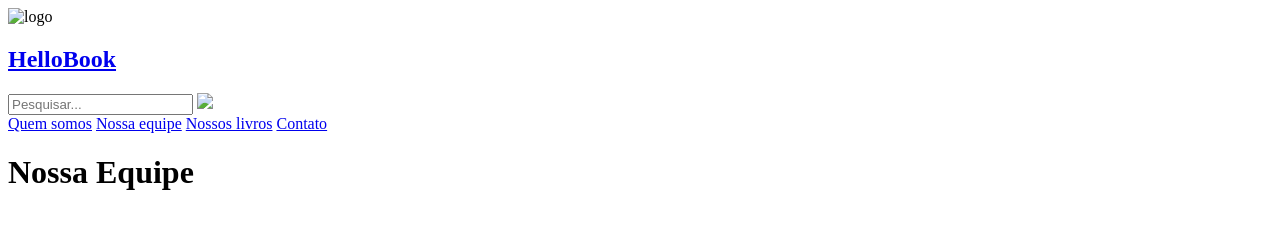
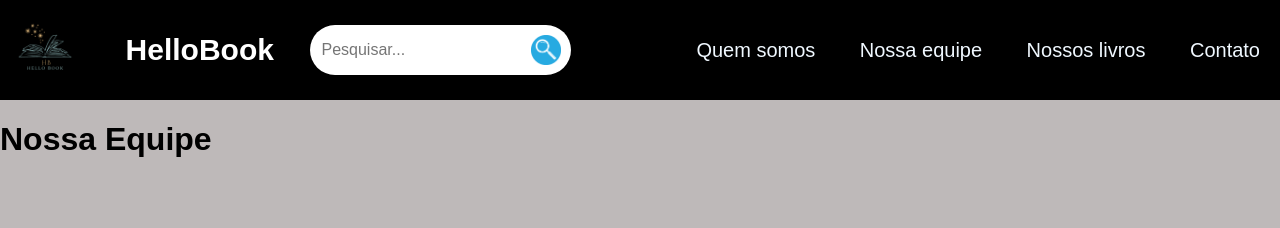
Before and after one commit to Sundaeh/ProjetoSquad, a plain HTML site: page microempreendedor/nossaequipe.html in a window 1280 px wide. Drawn offline with Linux system fonts and the light colour scheme; the site is published under a folder, as on GitHub Pages, so addresses that start at the root find nothing.

Commit message:
Site 1.7
Versão com erros do CSS ao abrir o arquivo localmente corrigido.

```diff
--- a/microempreendedor/css/style.css
+++ /dev/null
@@ -1,89 +0,0 @@
-/*-----------CÓDIGO CSS PADRÃO DO MENU---------------*/
-body{
-    padding: 0;
-    margin: 0;
-    font-family: Arial;
-    color: black;
-    background: rgb(190, 185, 185);
-}
-
-.navbar{
-    display: flex;
-    flex-flow: row wrap;
-    height: 100px;
-    background: black;
-    justify-content: center;
-    align-items: center;
-}
-
-.logo{
-    /*Visiualizar bordas (border: 1px solid blue;)*/
-    flex: 150px;
-    text-align: center;
-    font-size: 20px;
-}
-
-.logo a{
-    text-decoration: none;
-    color: white;
-}
-
-.search-box{
-    background-color: white;
-    height: 30px;
-    padding: 10px;
-    border-radius: 40px;
-    display: flex;
-    justify-content: space-between;
-    align-items: center;
-}
-
-.search-text{
-    border: 0;
-    outline: 0;
-    font-size: 16px;
-}
-
-.menu{
-    /*Visualizar bordas (border: 1px solid green;)*/
-    flex: 50%;
-    text-align: right;
-    padding: 0px;
-}
-
-.menu a{
-    text-decoration: none;
-    color: aliceblue;
-    font-size: 20px;
-    padding: 20px;
-}
-
-.menu a:hover{
-    border-bottom: 4px solid aliceblue;
-}
-/*-----------ENCERRAMENTO DO CÓDIGO PADRÃO DO MENU--------------*/
-.livro img{
-    border: 5px solid white;
-    border-radius: 10px;
-}
-
-.livro p{
-    background: #4169e1;
-    border-radius: 10px;
-    padding: 8px 5px;
-    text-align: center;
-    margin-top: 5px;
-    cursor: pointer;
-}
-
-.livro p:hover{
-    color: white;
-    background: black;
-    border-bottom: 4px solid aliceblue;
-}
-
-#livros{
-    display: flex;
-    justify-content: space-around;
-    margin-top: 100px;
-}
--- /dev/null
+++ b/microempreendedor/menu/style.css
@@ -0,0 +1,89 @@
+/*-----------CÓDIGO CSS PADRÃO DO MENU---------------*/
+body{
+    padding: 0;
+    margin: 0;
+    font-family: Arial;
+    color: black;
+    background: rgb(190, 185, 185);
+}
+
+.navbar{
+    display: flex;
+    flex-flow: row wrap;
+    height: 100px;
+    background: black;
+    justify-content: center;
+    align-items: center;
+}
+
+.logo{
+    /*Visiualizar bordas (border: 1px solid blue;)*/
+    flex: 150px;
+    text-align: center;
+    font-size: 20px;
+}
+
+.logo a{
+    text-decoration: none;
+    color: white;
+}
+
+.search-box{
+    background-color: white;
+    height: 30px;
+    padding: 10px;
+    border-radius: 40px;
+    display: flex;
+    justify-content: space-between;
+    align-items: center;
+}
+
+.search-text{
+    border: 0;
+    outline: 0;
+    font-size: 16px;
+}
+
+.menu{
+    /*Visualizar bordas (border: 1px solid green;)*/
+    flex: 50%;
+    text-align: right;
+    padding: 0px;
+}
+
+.menu a{
+    text-decoration: none;
+    color: aliceblue;
+    font-size: 20px;
+    padding: 20px;
+}
+
+.menu a:hover{
+    border-bottom: 4px solid aliceblue;
+}
+/*-----------ENCERRAMENTO DO CÓDIGO PADRÃO DO MENU--------------*/
+.livro img{
+    border: 5px solid white;
+    border-radius: 10px;
+}
+
+.livro p{
+    background: #4169e1;
+    border-radius: 10px;
+    padding: 8px 5px;
+    text-align: center;
+    margin-top: 5px;
+    cursor: pointer;
+}
+
+.livro p:hover{
+    color: white;
+    background: black;
+    border-bottom: 4px solid aliceblue;
+}
+
+#livros{
+    display: flex;
+    justify-content: space-around;
+    margin-top: 100px;
+}
--- a/microempreendedor/nossaequipe.html
+++ b/microempreendedor/nossaequipe.html
@@ -5,13 +5,13 @@
     <meta http-equiv="X-UA-Compatible" content="IE=edge">
     <meta name="viewport" content="width=device-width, initial-scale=1.0">
     <title>Nossa Equipe</title>
-    <link href="/microempreendedor/css/style.css" rel="stylesheet">
-    <link rel="shortcut icon" href="/microempreendedor/img/hp.jpg" type="image/x-icon">
+    <link href="./menu/style.css" rel="stylesheet">
+    <link rel="shortcut icon" href="./img/hp.jpg" type="image/x-icon">
 </head>
 <body>
 <!-------------------CÓDIGO PADRÃO DO MENU------------->
     <nav class="navbar">
-        <img src="/microempreendedor/img/hbsemfundo.png" alt="logo" width="90">
+        <img src="./img/hbsemfundo.png" alt="logo" width="90">
         <div class="logo">
             <a href="index.html">
                 <h1>HelloBook</h1>
@@ -19,7 +19,7 @@
         </div>
         <div class="search-box">
             <input type="text" class="search-text" placeholder="Pesquisar...">
-                <img src="/microempreendedor/img/lupa2.png" width="30px">
+                <img src="./img/lupa2.png" width="30px">
         </div>
 
         <div class="menu">
```
Also changed, not shown: microempreendedor/contato.html (+4 -4 lines), microempreendedor/index.html (+7 -7 lines), microempreendedor/nossoslivros.html (+3 -3 lines), microempreendedor/quemsomos.html (+3 -3 lines).
